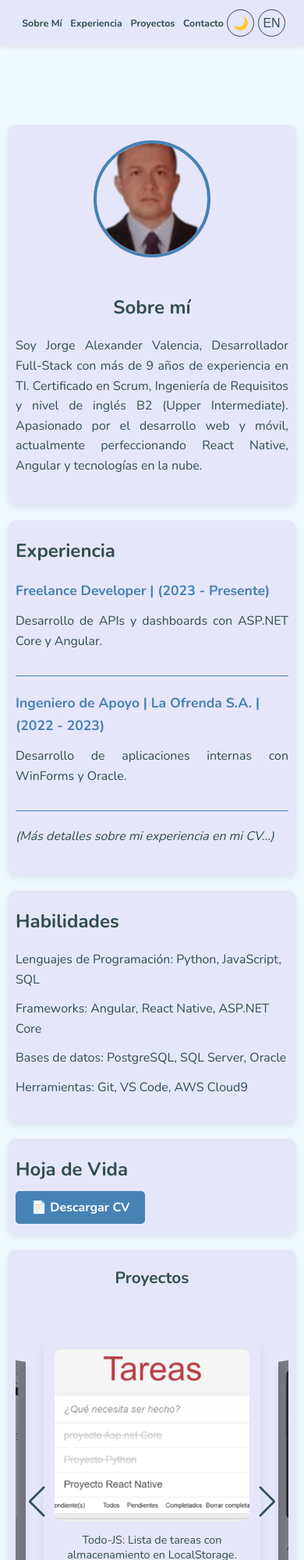
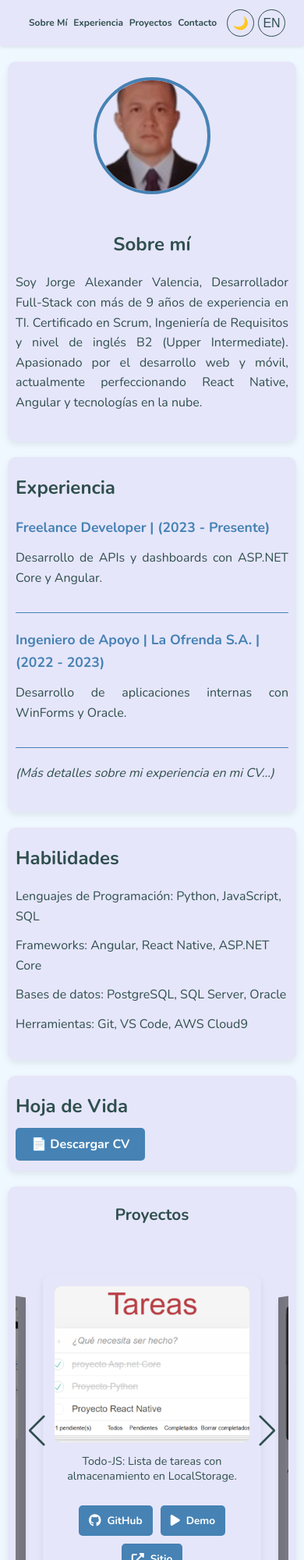
Before and after one commit to jotalexvalencia/portfolio, a website built with Vite: page index.html in a window 390 px wide. Shown: the top 2000 px of the page at 78% size. Built offline with nearby package versions, Linux system fonts and the light colour scheme.

Commit message:
update portfolio

```diff
--- a/index.html
+++ b/index.html
@@ -107,7 +107,8 @@
   </nav>
 
   <main>
-    <section id="perfil"> <!-- Ya tiene estilos específicos, no necesita .section-styled -->
+    <section id="perfil">
+      <!-- Esta sección tiene su propio estilo y no usa .section-styled directamente para el fondo/sombra -->
       <div class="perfil-container"> <!-- Contenedor para imagen y texto -->
         <img
           src="/images/foto.png"
--- a/src/css/style.css
+++ b/src/css/style.css
@@ -73,12 +73,11 @@
   display: flex;
   justify-content: space-between;
   align-items: center;
-    /* flex-wrap: wrap; NO - queremos que los toggles se queden a la derecha */
   /* Cambios para hacerla pegajosa */
-    position: sticky;
+  position: fixed; /* Cambiado a fixed para que el cálculo de altura sea consistente */
   top: 0;
   width: 100%;
-    z-index: 1000; /* Asegurar que esté por encima de otro contenido */
+  z-index: 1000;
 }
 
 /* Ajuste para que los toggles no bajen en pantallas medianas/pequeñas */
@@ -93,12 +92,12 @@
   padding: 0;
   margin: 0;
   display: flex;
-    align-items: stretch;
-    gap: 0.5rem;
-    flex-wrap: wrap; /* Permitir que los items de la lista se envuelvan si es necesario */
+  align-items: stretch; /* Asegura que los li ocupen toda la altura */
+  gap: 0.3rem; /* Reducido para más espacio */
+  flex-wrap: nowrap; /* Evitar que los items se envuelvan por defecto */
   /* En pantallas más pequeñas, permitimos scroll horizontal para los links */
   /* y aseguramos que no empujen a los toggles */
-    flex-grow: 1; /* Ocupa el espacio disponible */
+  flex-grow: 1;
   min-width: 0; /* Necesario para que overflow-x funcione bien con flex-grow */
   overflow-x: auto; /* Scroll horizontal si los links no caben */
   justify-content: center; /* Centra los links si caben, sino permite scroll desde la izquierda */
@@ -113,9 +112,9 @@
   color: var(--text-color);
   font-weight: bold;
   padding: 0.6em 0.5em;
-    border-radius: 4px;
+  border-radius: 5px;
   text-align: center;
-    line-height: 1.2;
+  line-height: 1.3; /* Ligeramente aumentado para mejor legibilidad */
   max-width: 110px;
   display: inline-block;
   transition: color 0.3s ease, background-color 0.3s ease;
@@ -170,13 +169,14 @@
 main {
   margin-left: auto;
   margin-right: auto;
-    padding: 20px; /* El padding-top se ajustará con JS */
+  padding-left: 20px;
+  padding-right: 20px;
+  padding-bottom: 20px;
+  /* El padding-top se ajustará con JS para compensar la nav fija */
 }
 
 section {
   padding: 40px 20px;
-    margin-top: 20px;
-    margin-bottom: 20px;
   border-radius: 10px;
   max-width: 900px; /* Max-width para el contenido de la sección */
   margin-left: auto;
@@ -184,7 +184,11 @@
 }
 
 /* Nueva clase para estilizar secciones específicas */
+/* y también para #perfil que tiene un estilo similar */
+#perfil,
 .section-styled {
+  margin-top: 20px; /* Espacio entre secciones */
+  margin-bottom: 20px; /* Espacio entre secciones */
   background-color: var(--secondary-bg-color);
   box-shadow: 0px 4px 8px var(--box-shadow-color);
   transition: background-color 0.3s ease, box-shadow 0.3s ease;
@@ -194,11 +198,6 @@
 section[id] {
   /* El valor de --scroll-padding ahora incluye un offset adicional desde JS */
   scroll-margin-top: var(--scroll-padding);
-  }
-
-  #projects {
-    /* La sección projects puede necesitar un max-width diferente si el carrusel es más ancho */
-    max-width: none; /* Permitir que el carrusel use su propio max-width */
 }
 
 h1, h2, h3 {
@@ -272,12 +271,6 @@
   justify-content: center;
 }
 
-  #perfil { /* Esta sección ya tiene su propio fondo y sombra, no necesita .section-styled */
-    background-color: var(--secondary-bg-color);
-    box-shadow: 0px 4px 8px var(--box-shadow-color);
-    transition: background-color 0.3s ease, box-shadow 0.3s ease;
-  }
-
 #perfil h2 {
   color: var(--text-color);
   text-align: left;
@@ -344,12 +337,13 @@
 /* ======================================== */
 @media (max-width: 768px) { /* Tablets y móviles grandes en vertical */
   main {
-      padding: 10px;
+    padding-left: 10px;
+    padding-right: 10px;
+    padding-bottom: 10px;
   }
   section {
     padding: 20px 10px;
   }
-
   .perfil-container {
     flex-direction: column;
     text-align: center;
@@ -363,15 +357,28 @@
   }
 }
 
+/* Tablets en horizontal */
+@media (min-width: 769px) and (max-width: 1024px) and (orientation: landscape) {
+  .perfil-container {
+    flex-direction: row; /* Foto a la izquierda, texto a la derecha */
+    text-align: left; /* Alinear texto a la izquierda */
+    align-items: flex-start; /* Alinear items al inicio verticalmente */
+  }
+  #perfil h2 {
+    text-align: left; /* Título "Sobre mí" a la izquierda */
+  }
+  .profile-photo {
+    margin-right: 30px; /* Espacio entre foto y texto */
+    margin-left: 0;
+  }
+}
+
 @media (max-width: 600px) { /* Smartphones en vertical */
   #main-nav a.nav-link {
-      font-size: 0.78em; /* Ligeramente más pequeño */
-      padding: 0.4em 0.3em;
-      max-width: 85px; /* Ligeramente más pequeño */
+    font-size: 0.75em; /* Reducido para que quepan más items */
+    padding: 0.5em 0.25em; /* Ajuste de padding */
+    max-width: 80px; /* Reducido */
   }
-    #main-nav ul {
-      gap: 0.2rem;
-    } /* Espacio entre links reducido */
 
   .nav-toggles {
     gap: 0.3rem;
@@ -381,6 +388,10 @@
     width: 35px;
     height: 35px;
     font-size: 1rem;
+  }
+
+  #main-nav ul {
+    gap: 0.1rem; /* Espacio mínimo entre links */
   }
 
   /* Ajustes para el carrusel de proyectos en móviles verticales */
@@ -403,13 +414,14 @@
   }
 
   .swiper-slide.project {
-      min-height: auto; /* Permitir que la altura del slide se ajuste al contenido */
+    min-height: 360px; /* Altura mínima para asegurar espacio para contenido */
     padding: 10px; /* Reducir el padding interno del slide */
     width: 280px !important; /* Ancho fijo más pequeño para slides en vertical, !important para sobreescribir Swiper */
   }
 
   .swiper-slide.project > img {
     height: 140px; /* Altura reducida para la imagen del proyecto */
+    width: 100%;
     margin-bottom: 8px; /* Menor margen inferior para la imagen */
     object-fit: cover; /* Asegura que la imagen cubra el espacio sin distorsionarse */
   }
@@ -419,6 +431,7 @@
     margin-bottom: 8px; /* Menor margen inferior para la descripción */
     line-height: 1.3;
     display: -webkit-box; /* Truncar texto a X líneas */
+    line-clamp: 3; /* Número de líneas a mostrar (estándar) */
     -webkit-line-clamp: 3; /* Número de líneas a mostrar */
     -webkit-box-orient: vertical;
     overflow: hidden;
@@ -473,7 +486,7 @@
 /* Estilos del Carrusel de Proyectos (SwiperJS) */
 /* ======================================== */
 .swiper {
-    width: 100%;
+  width: 100%; /* Ocupará el ancho de su contenedor (section#projects) */
   max-width: 850px; /* Max-width para el carrusel en pantallas grandes */
   padding-top: 50px;
   padding-bottom: 50px;
@@ -486,8 +499,8 @@
 }
 
 .swiper-slide.project {
-    width: 450px; /* Ancho por defecto de cada slide */
-    min-height: 420px; /* Altura mínima por defecto */
+  width: 420px; /* Ancho por defecto de cada slide, ajustado */
+  min-height: 400px; /* Altura mínima por defecto, ajustada */
   display: flex;
   flex-direction: column;
   align-items: center;
@@ -501,7 +514,7 @@
 
 .swiper-slide.project > img {
   width: 100%;
-    height: 220px;
+  height: 200px; /* Altura ajustada */
   object-fit: cover;
   display: block;
   border-radius: 8px;
@@ -563,28 +576,19 @@
   line-height: 1;
 }
 
-  /* ESTILOS PARA ENLACES DE PROYECTO EN MODO OSCURO: FORZAR ESTILO DE MODO CLARO */
+/* Ajustes para enlaces de proyecto en modo oscuro para asegurar contraste y consistencia */
 [data-theme="dark"] .swiper-slide.project .project-info .project-links .project-link {
-    background-color: #4682B4 !important; /* SteelBlue (color primario del tema claro) */
-    color: #FFFFFF !important; /* Blanco (color de texto de botón del tema claro) */
-    border: 1px solid transparent !important;
+  background-color: var(--primary-color); /* Usará el amarillo neón del tema oscuro */
+  color: var(--button-text-color); /* Usará el azul marino del tema oscuro para el texto del botón */
+  border: 1px solid var(--primary-color);
 }
 [data-theme="dark"] .swiper-slide.project .project-info .project-links .project-link span,
 [data-theme="dark"] .swiper-slide.project .project-info .project-links .project-link .icon {
-    color: #FFFFFF !important;
+  color: var(--button-text-color); /* Texto e icono con color de texto de botón del tema oscuro */
 }
 [data-theme="dark"] .swiper-slide.project .project-info .project-links .project-link:hover {
-    background-color: #41729F !important; /* SteelBlue más oscuro (color primario hover del tema claro) */
-    color: #FFFFFF !important;
-    border-color: transparent !important;
-    text-decoration: none;
-  }
-  [data-theme="dark"] .swiper-slide.project .project-info .project-links .project-link:hover span,
-  [data-theme="dark"] .swiper-slide.project .project-info .project-links .project-link:hover .icon {
-    color: #FFFFFF !important;
-  }
-  [data-theme="dark"] .project-link .icon {
-    background-color: transparent;
+  background-color: var(--primary-hover-color); /* Hover amarillo neón más oscuro */
+  color: var(--button-text-color);
 }
 
 
@@ -620,16 +624,14 @@
 @media (min-width: 1200px) { /* Pantallas grandes */
   .swiper {
     max-width: 1000px;
+    --swiper-navigation-sides-offset: 20px;
   }
   .swiper-slide.project {
-      width: 500px !important; /* !important para sobreescribir Swiper */
+    width: 480px !important; /* Ajustado */
   }
 }
 
 @media (min-width: 1600px) { /* Pantallas muy grandes */
-    .swiper {
-      max-width: 1100px;
-    }
   .swiper-slide.project {
     width: 550px !important; /* !important para sobreescribir Swiper */
   }
@@ -655,16 +657,18 @@
 
   .swiper-slide.project {
     width: 320px !important; /* Ajustar ancho para horizontal */
-      min-height: auto; /* Altura se ajusta al contenido */
+    min-height: 280px; /* Altura mínima ajustada para horizontal */
     padding: 8px;
   }
   .swiper-slide.project > img {
     height: 120px; /* Imagen más pequeña */
+    width: 100%;
     margin-bottom: 5px;
   }
   .project-info p {
     font-size: 0.7em;
     margin-bottom: 5px;
+    line-clamp: 2; /* Menos líneas de texto (estándar) */
     -webkit-line-clamp: 2; /* Menos líneas de texto */
     min-height: calc(0.7em * 1.3 * 2);
   }
--- a/src/js/main.js
+++ b/src/js/main.js
@@ -16,6 +16,20 @@ document.addEventListener('DOMContentLoaded', () => {
   const EN_CLASS = 'en';
   const HIDDEN_CLASS = 'hidden';
 
+  function adjustMainContentPadding() {
+    if (mainNav && mainElement) {
+      const navHeight = mainNav.offsetHeight;
+      mainElement.style.paddingTop = `${navHeight}px`;
+      // Añadimos un offset de 20px para que los títulos de sección queden un poco más arriba al navegar
+      // Este valor es usado por scroll-margin-top en el CSS
+      document.documentElement.style.setProperty('--scroll-padding', `${navHeight + 20}px`);
+    }
+  }
+
+  // Llamada inicial MUY TEMPRANA para ajustar el padding antes de que todo cargue y evitar saltos.
+  // Esto es crucial porque la barra de navegación es 'fixed'.
+  adjustMainContentPadding();
+
   function applyTheme(theme) {
     currentTheme = theme;
     document.documentElement.setAttribute('data-theme', theme);
@@ -23,17 +37,9 @@ document.addEventListener('DOMContentLoaded', () => {
       toggleThemeButton.innerHTML = theme === 'dark' ? sunIcon : moonIcon;
     }
     localStorage.setItem('theme', theme);
-    adjustMainContentPadding();
+    // No es necesario llamar a adjustMainContentPadding aquí si la altura de la nav no cambia con el tema
   }
 
-  function adjustMainContentPadding() {
-    if (mainNav && mainElement) {
-      const navHeight = mainNav.offsetHeight;
-      mainElement.style.paddingTop = `${navHeight}px`;
-      // Añadimos un offset de 20px para que los títulos de sección queden un poco más arriba al navegar
-      document.documentElement.style.setProperty('--scroll-padding', `${navHeight + 20}px`);
-    }
-  }
 
   function applyLanguage(lang) {
     document.querySelectorAll(`.${ES_CLASS}, .${EN_CLASS}`).forEach(el => {
@@ -47,7 +53,7 @@ document.addEventListener('DOMContentLoaded', () => {
     }
     document.documentElement.lang = lang;
     localStorage.setItem('language', lang);
-    adjustMainContentPadding(); // Asegurarse de ajustar el padding también al cambiar idioma
+    // No es necesario llamar a adjustMainContentPadding aquí si la altura de la nav no cambia con el idioma
   }
 
   if (toggleThemeButton) {
@@ -65,14 +71,25 @@ document.addEventListener('DOMContentLoaded', () => {
     });
   }
 
-  // Llamada inicial para ajustar el padding
-  adjustMainContentPadding();
   // Ajustar el padding en cada redimensionamiento de la ventana
   window.addEventListener('resize', adjustMainContentPadding);
 
   // Aplicar tema e idioma guardados al cargar la página
   applyTheme(currentTheme);
   applyLanguage(currentLanguage);
+
+  // Scroll inicial a #perfil si no hay hash en la URL, después de un breve delay para asegurar que todo esté renderizado
+  // y el padding de la barra de navegación se haya aplicado.
+  if (!window.location.hash) {
+    setTimeout(() => {
+      const perfilSection = document.getElementById('perfil');
+      if (perfilSection) {
+        // Usamos scrollIntoView con el offset ya manejado por scroll-margin-top
+        perfilSection.scrollIntoView({ behavior: 'smooth' });
+      }
+    }, 100); // Un pequeño delay puede ayudar
+  }
+
 
   // Lógica para scroll suave de la barra de navegación en móviles
   const navList = document.querySelector('#main-nav ul');
@@ -83,9 +100,12 @@ document.addEventListener('DOMContentLoaded', () => {
       // Comprueba si la lista de navegación es más ancha que su contenedor (indica scroll)
       if (navList && navList.scrollWidth > navList.clientWidth) {
         // Desplaza el elemento clickeado a la vista
+        // 'nearest' asegura que si el elemento ya es visible, no scrollea innecesariamente.
+        // 'center' intenta centrar el elemento horizontalmente.
         this.scrollIntoView({ behavior: 'smooth', block: 'nearest', inline: 'center' });
       }
       // La navegación a la sección se maneja por el href y el scroll-margin-top del CSS
+      // No es necesario event.preventDefault() si los href son correctos (#id-seccion)
     });
   });
 
```
Lines whose indentation alone changed are shown as unchanged.
